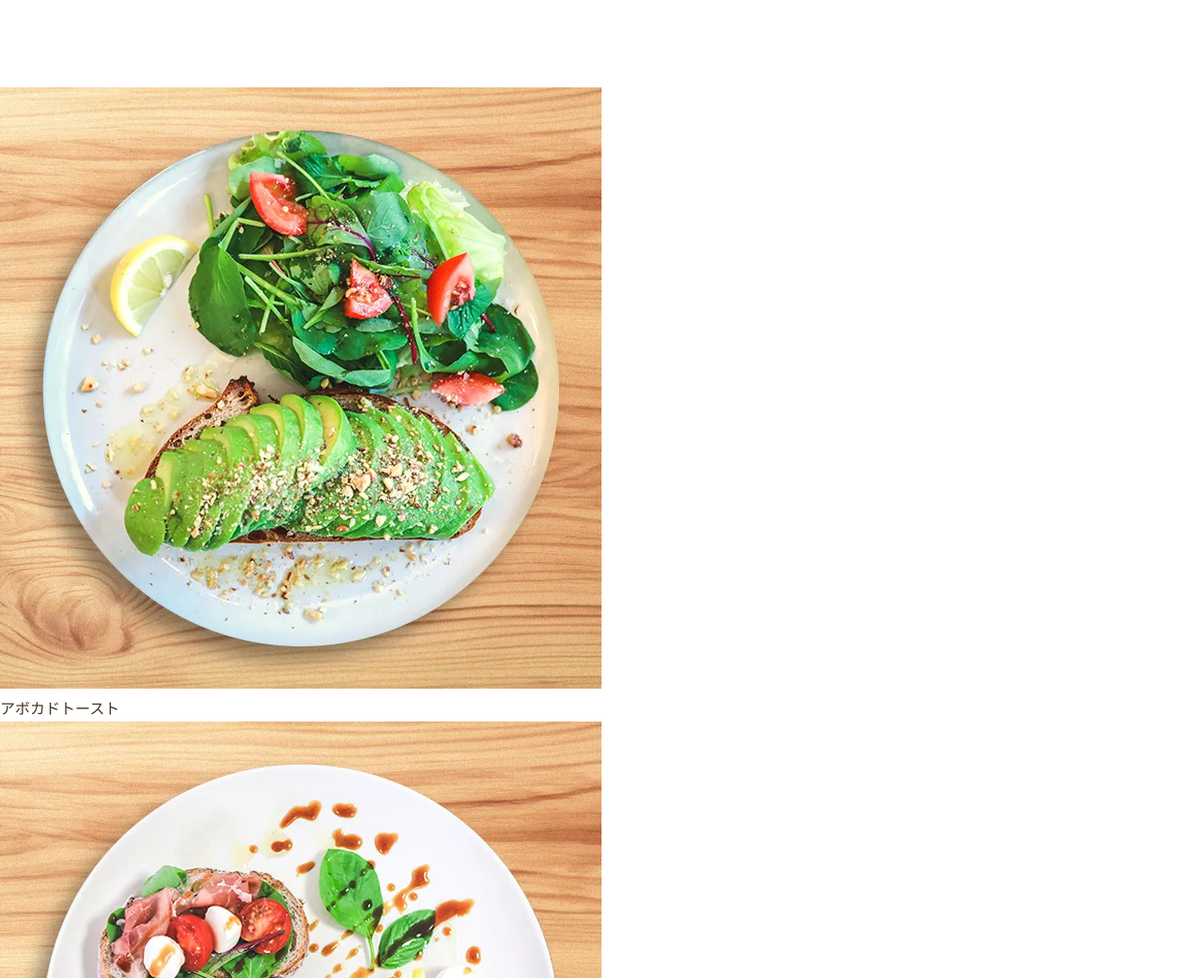
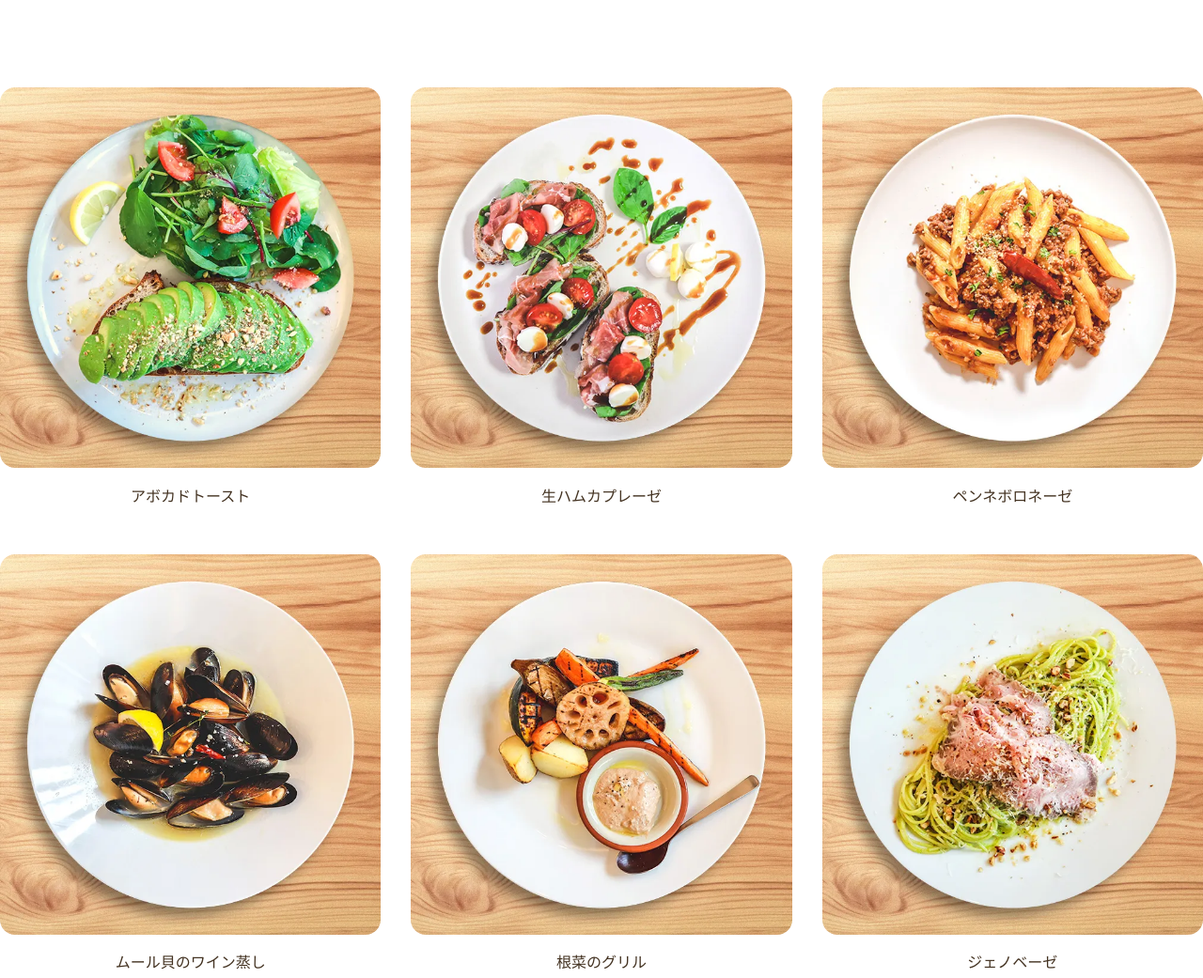
Before and after one commit to K025C0074/wcbcafe3, a plain HTML site: page menu.html in a window 1280 px wide. Shown: the part 403-1444 px from the top of the page at 94% size. Drawn offline with Linux system fonts and the light colour scheme; some packages are replaced by stand-ins of ours.

Commit message:
style.css変更

```diff
--- a/css/style.css
+++ b/css/style.css
@@ -214,6 +214,23 @@ img {
   background-image: url(../images/cover-menu-s.webp);
 }
 
+.grid {
+  display: grid;
+  gap: 2rem 1.5rem;
+  grid-template-columns: repeat(2, 1fr);
+  text-align: center;
+}
+
+.item img {
+  aspect-ratio: 1/1;
+  object-fit: cover;
+  border-radius: 16px;
+}
+
+item p {
+  font-size: .875rem;
+}
+
 /*フッター*/
 .page-footer {
   background-image: url(../images/footer-s.webp);
@@ -326,6 +343,24 @@ img {
     margin-bottom: 1rem;
   }
 
+  /*MENU*/
+  .cover-menu {
+    background-image: url(../images/cover-menu-l.webp);
+  }
+
+  .grid {
+    gap: 3rem 2rem;
+    grid-template-columns: repeat(3, 1fr);
+  }
+
+  .item img {
+    margin-bottom: .5rem;
+  }
+
+  item p {
+    font-size: 1rem;
+  }
+
   /*フッター*/
   .page-footer {
     background-image: url(../images/footer-l.webp);
```
